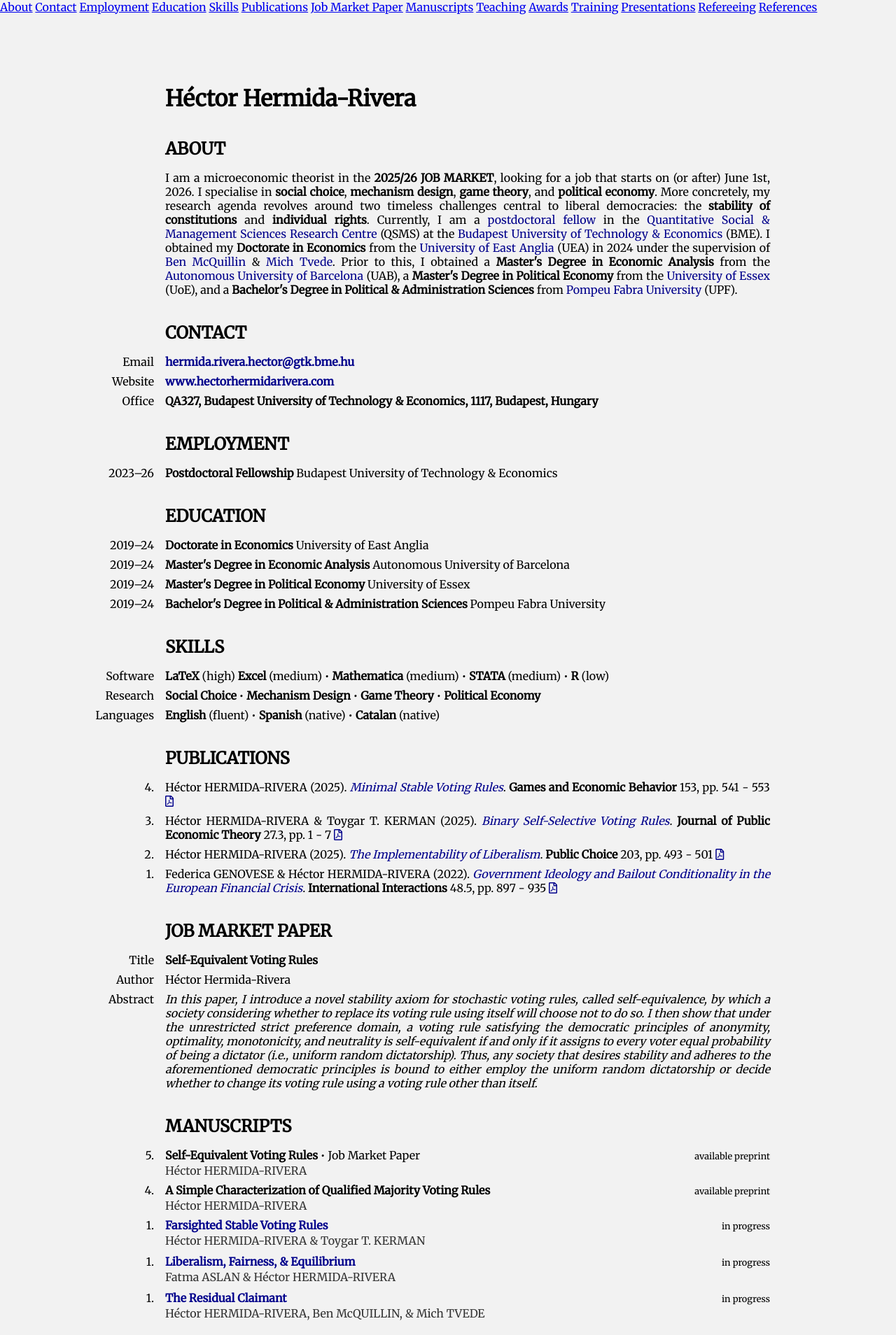
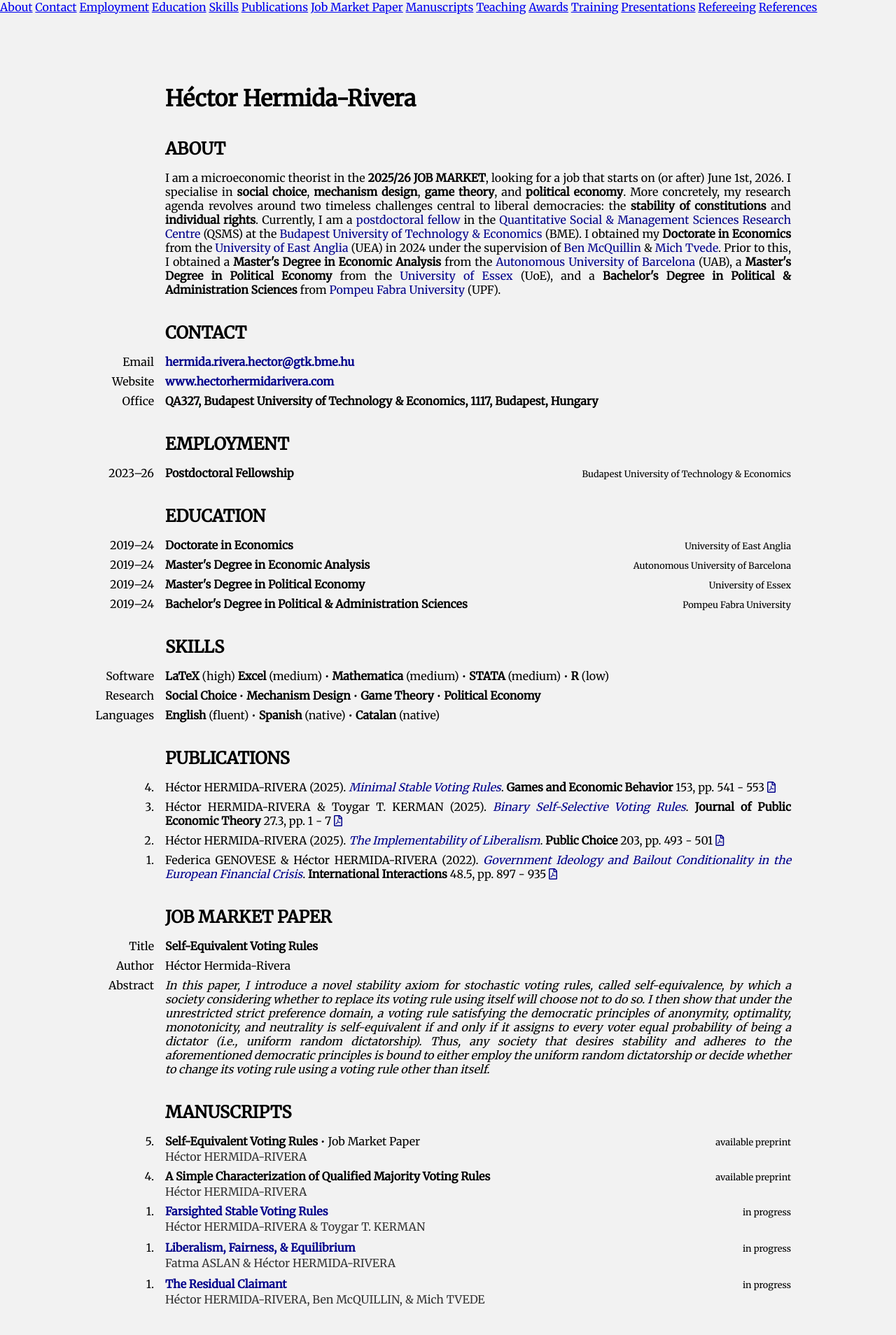
Before and after one commit to HectorHermidaRivera/hectorhermidarivera.github.io, a Jekyll site: the page built from index.md, in a window 1280 px wide. Shown: the top 1908 px of the page at 70% size. Built offline with Jekyll 4.4.1, drawn with Linux system fonts in a browser that asks for light colours.

Commit message:
Update style.css

```diff
--- a/assets/css/style.css
+++ b/assets/css/style.css
@@ -26,6 +26,7 @@ body {
   margin-left: 12px;
   color: #00008B !important;
   text-decoration: none;
+  font-variant: normal;
   font-weight: normal;
   font-size: 1.1em;
 }
@@ -41,14 +42,14 @@ body {
   padding-top: 80px;
   margin-left: 100px;
   margin-right: 150px;
-  max-width: 1000px;
+  max-width: 2000px;
   box-sizing: border-box;
   text-align: justify;
   background-color: #f2f2f2;
   padding-bottom: 100px;
 }
 
-/* Align main name */
+/* Align main name with second column */
 .main-name {
   font-size: 2em;
   font-weight: bold;
@@ -56,8 +57,12 @@ body {
   padding-left: 136px;
 }
 
-/* Headings all caps */
-.content h2, .content h3, .content h4, .content h5, .content h6 {
+/* Headings alignment with second column, all caps */
+.content h2,
+.content h3,
+.content h4,
+.content h5,
+.content h6 {
   margin-left: 0;
   padding-left: 136px;
   margin-top: 1.5em;
@@ -65,13 +70,14 @@ body {
   text-transform: uppercase;
 }
 
-/* Links */
+/* Links in main content */
 .content a {
   color: #00008B !important;
   text-decoration: none;
 }
 
 .content a:hover {
+  color: #00008B !important;
   text-decoration: underline;
 }
 
@@ -95,10 +101,27 @@ body {
 }
 
 .two-column .value a:hover {
+  color: #00008B !important;
   text-decoration: underline;
 }
 
-/* Two-column with two rows */
+/* Fill-line for left-right alignment */
+.fill-line {
+  display: flex;
+  justify-content: space-between;
+  align-items: baseline;
+}
+
+.fill-line span {
+  white-space: nowrap;
+}
+
+.fill-line span:last-child {
+  font-size: 0.8em;
+  font-weight: normal;
+}
+
+/* Two-column layout with two rows in second column */
 .two-column-2rows-container {
   display: flex;
   flex-direction: column;
@@ -141,17 +164,9 @@ body {
   color: #333;
 }
 
-.two-column-2rows a {
-  color: #00008B !important;
-  text-decoration: none;
-}
-
-.two-column-2rows a:hover {
-  text-decoration: underline;
-}
-
+/* Collapsible content */
 .collapsible-content {
-  max-height: 0;          /* hidden initially */
+  max-height: 0;
   overflow: hidden;
   transition: max-height 0.3s ease;
   margin-top: 4px;
@@ -159,10 +174,6 @@ body {
   border-left: 2px solid #ccc;
 }
 
-.collapsible-content i {
-  font-style: italic;      /* ensure italics */
-}
-
 .collapsible-link {
   color: #00008B;
   text-decoration: underline;
```
